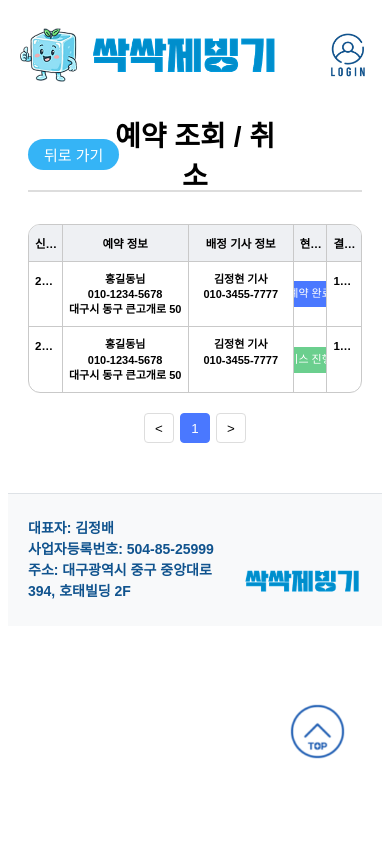
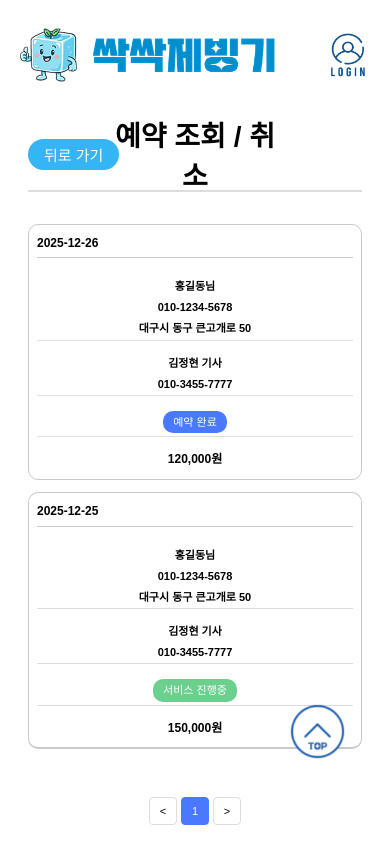
Before and after one commit to icemachine-green/icemachine_client, a React app: page /mypage/reservations/table in a window 390 px wide. Shown: the top 844 px of the page. Built offline with nearby package versions, Linux system fonts and the light colour scheme; the HTML template or start-up script is replaced by a standard one; a web font is replaced by a local one.

Commit message:
251228 MY_RESERVATION_TABLE 반응형시 카드 형식 나오게 변형 완료. 수정 완료함

```diff
--- a/src/components/users/MyReservationTable.css
+++ b/src/components/users/MyReservationTable.css
@@ -210,8 +210,104 @@
     }
 }
 
-/* 768px */
+/* =========================
+   768px 이하: 카드형/세로형 테이블
+========================= */
 @media (max-width: 768px) {
+    .reservation-table-wrapper {
+        max-width: 100%;
+        margin: 0 auto 20px;
+        border: none;
+        border-radius: 0;
+        background-color: transparent;
+        overflow-x: hidden;
+    }
+
+    /* 테이블 헤더 숨김 */
+    .reservation-table-header {
+        display: none;
+    }
+
+    /* 카드형 row */
+    .reservation-table-row {
+        display: flex;
+        flex-direction: column;
+        gap: 12px;
+        border: 1.5px solid #c9c9c9;
+        border-radius: 12px;
+        padding: 12px;
+        margin-bottom: 16px;
+        background-color: #ffffff;
+    }
+
+    /* 마지막 카드 아래줄 강조 */
+    .reservation-table-row:last-child {
+        border-bottom: 1.5px solid #c9c9c9;
+        /* 기존보다 진하게 */
+        margin-bottom: 32px;
+        /* 카드 마지막 여백 증가 */
+    }
+
+    /* 카드 내부 div */
+    .reservation-table-row>div {
+        padding: 4px 0;
+        font-size: 14px;
+        line-height: 1.4;
+        white-space: normal;
+        overflow: visible;
+        text-overflow: clip;
+        border-right: none;
+        /* 세로선 제거 */
+        border-bottom: 1px solid #dddddd;
+        /* 각 영역 아래 회색 구분선 */
+    }
+
+    /* 날짜 아래 구분선 진하게 */
+    .reservation-table-row>div:first-child {
+        text-align: left;
+        font-weight: 600;
+        border-bottom: 1px solid #cccccc;
+        /* 날짜 아래 구분선 강조 */
+        padding-bottom: 8px;
+        margin-bottom: 8px;
+    }
+
+    /* 카드 내부 마지막 div는 구분선 제거 */
+    .reservation-table-row>div:last-child {
+        border-bottom: none;
+    }
+
+    /* 나머지 div는 중앙 정렬 */
+    .reservation-table-row>div:not(:first-child) {
+        text-align: center;
+    }
+
+    /* 예약 정보, 기사 정보 */
+    .reservation-info p,
+    .engineer-info p {
+        font-size: 13px;
+        line-height: 1.3;
+        margin: 2px 0;
+    }
+
+    /* 상태 */
+    .status-cell {
+        justify-content: center;
+    }
+
+    .status-badge {
+        padding: 6px 12px;
+        font-size: 12px;
+        border-radius: 12px;
+    }
+
+    /* 결제 정보 */
+    .payment-info {
+        font-size: 13px;
+        font-weight: 600;
+    }
+
+    /* 헤더 높이 및 글자 크기 */
     .mypage-reservation-page-head {
         height: 72px;
     }
@@ -225,82 +321,90 @@
         padding: 5px 16px;
     }
 
-    .reservation-table-row>div,
-    .reservation-table-header>div {
-        padding: 16px 14px;
-        font-size: 13.5px;
+    /* 페이지네이션 */
+    .mypage-reservation-pagination {
+        margin-top: 16px;
+        gap: 6px;
     }
 
-    .status-badge {
-        padding: 6px 14px;
-        font-size: 12.5px;
+    .mypage-reservation-pagination button {
+        width: 30px;
+        height: 30px;
+        font-size: 13px;
     }
 }
 
-/* 480px 이하: 동적 grid 비율로 텍스트 최대한 한 줄 표시 */
+/* =========================
+   480px 이하: 모바일 최적화
+========================= */
 @media (max-width: 480px) {
-    .reservation-table-wrapper {
-        max-width: 100%;
-        margin: 0 auto 20px;
-        border: 1.5px solid #c9c9c9;
-        border-radius: 12px;
-        background-color: #ffffff;
-        overflow-x: hidden;
-        /* 가로 스크롤 제거 */
+    .reservation-table-row {
+        padding: 8px;
+        margin-bottom: 12px;
+        border-radius: 10px;
     }
 
-    /* 컬럼 비율 동적 조정 */
-    .reservation-table-header,
-    .reservation-table-row {
-        display: grid;
-        grid-template-columns: 0.8fr 3fr 2.5fr 0.8fr 0.8fr;
-        /* 날짜 / 예약정보 / 기사정보 / 상태 / 결제 */
+    /* 마지막 카드 아래줄 강조 */
+    .reservation-table-row:last-child {
+        border-bottom: 2px solid #c9c9c9;
+        margin-bottom: 28px;
     }
 
-    .reservation-table-header>div,
     .reservation-table-row>div {
-        padding: 10px 6px;
-        font-size: 11.5px;
-        text-align: center;
-
-        white-space: nowrap;
-        overflow: hidden;
-        text-overflow: ellipsis;
+        font-size: 12px;
+        line-height: 1.3;
+        padding: 3px 0;
+        border-right: none;
+        /* 세로선 제거 */
+        border-bottom: 1px solid #dddddd;
+        /* 각 영역 아래 구분선 */
     }
 
-    .reservation-table-header>div:last-child,
-    .reservation-table-row>div:last-child {
-        border-right: none;
+    /* 날짜 아래 구분선 진하게 */
+    .reservation-table-row>div:first-child {
+        text-align: left;
+        font-weight: 600;
+        border-bottom: 1px solid #cccccc;
+        padding-bottom: 6px;
+        margin-bottom: 6px;
     }
 
-    .reservation-info,
-    .engineer-info {
-        gap: 1px;
+    /* 카드 내부 마지막 div는 구분선 제거 */
+    .reservation-table-row>div:last-child {
+        border-bottom: none;
+    }
+
+    /* 나머지는 중앙 정렬 */
+    .reservation-table-row>div:not(:first-child) {
+        text-align: center;
     }
 
     .reservation-info p,
     .engineer-info p {
         font-size: 11px;
-        line-height: 1.3;
-
-        white-space: nowrap;
-        overflow: hidden;
-        text-overflow: ellipsis;
+        line-height: 1.2;
+        margin: 1px 0;
     }
 
     .status-badge {
-        padding: 4px 8px;
+        padding: 4px 10px;
         font-size: 11px;
-        border-radius: 12px;
+        border-radius: 10px;
     }
 
     .payment-info {
-        font-size: 11px;
+        font-size: 12px;
         font-weight: 600;
-        white-space: nowrap;
     }
 
     .mypage-reservation-pagination {
-        margin-top: 16px;
+        margin-top: 12px;
+        gap: 4px;
+    }
+
+    .mypage-reservation-pagination button {
+        width: 28px;
+        height: 28px;
+        font-size: 11px;
     }
 }
```
